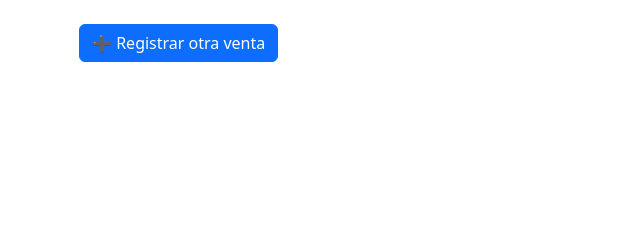
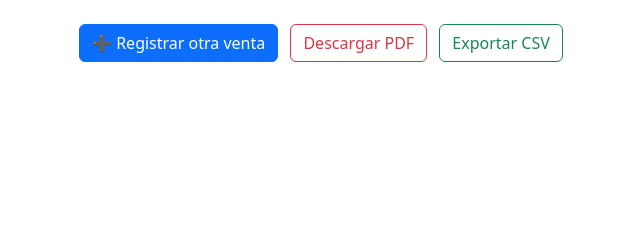
Before and after one commit to ana-chenoweth/sales-management-system, a Django app: template pos_project/ventas/templates/ventas/detalle.html in a window 1280 px wide. Shown: the part 226-466 px from the top of the page, without its empty margins (3-643 px from the left). Run offline with Django 5.2, Linux system fonts and the light colour scheme; the template is opened without the code that fills it, so the values that code supplies are empty.

Commit message:
CRUD ventas

```diff
--- a/pos_project/ventas/templates/ventas/detalle.html
+++ b/pos_project/ventas/templates/ventas/detalle.html
@@ -37,7 +37,8 @@
 
     <div class="mt-4">
         <a href="{% url 'ventas:nueva' %}" class="btn btn-primary">➕ Registrar otra venta</a>
-        <!-- Opción para descargar PDF proximamente -->
+        <a href="{% url 'ventas:pdf' venta.id %}" class="btn btn-outline-danger ms-2"> Descargar PDF</a>
+        <a href="{% url 'ventas:csv' venta.id %}" class="btn btn-outline-success ms-2"> Exportar CSV</a>
     </div>
 
 </body>
--- a/pos_project/ventas/urls.py
+++ b/pos_project/ventas/urls.py
@@ -6,5 +6,7 @@ app_name = 'ventas'
 urlpatterns = [
     path('nueva/', views.nueva_venta, name='nueva'),
     path('detalle/<int:id>/', views.detalle_venta, name='detalle'),
-
+    path('pdf/<int:id>/', views.venta_pdf, name='pdf'),
+    path('csv/<int:id>/', views.venta_csv, name='csv'),
+    path('', views.historial_ventas, name='historial'),
 ]
```
